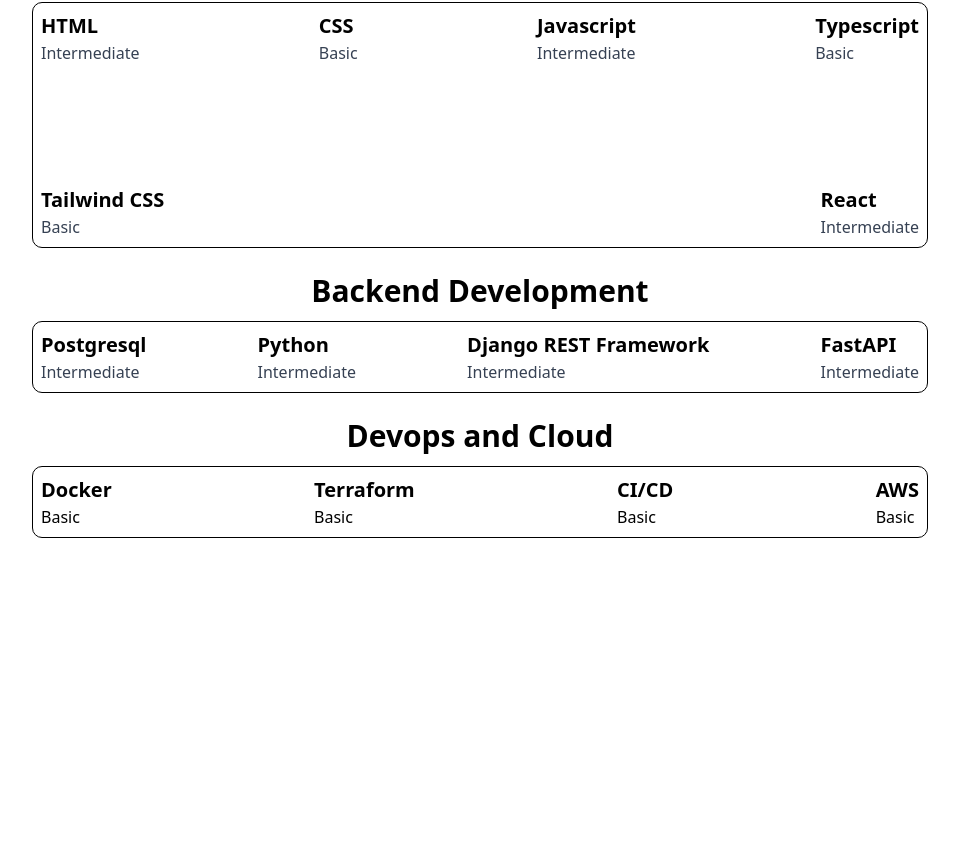
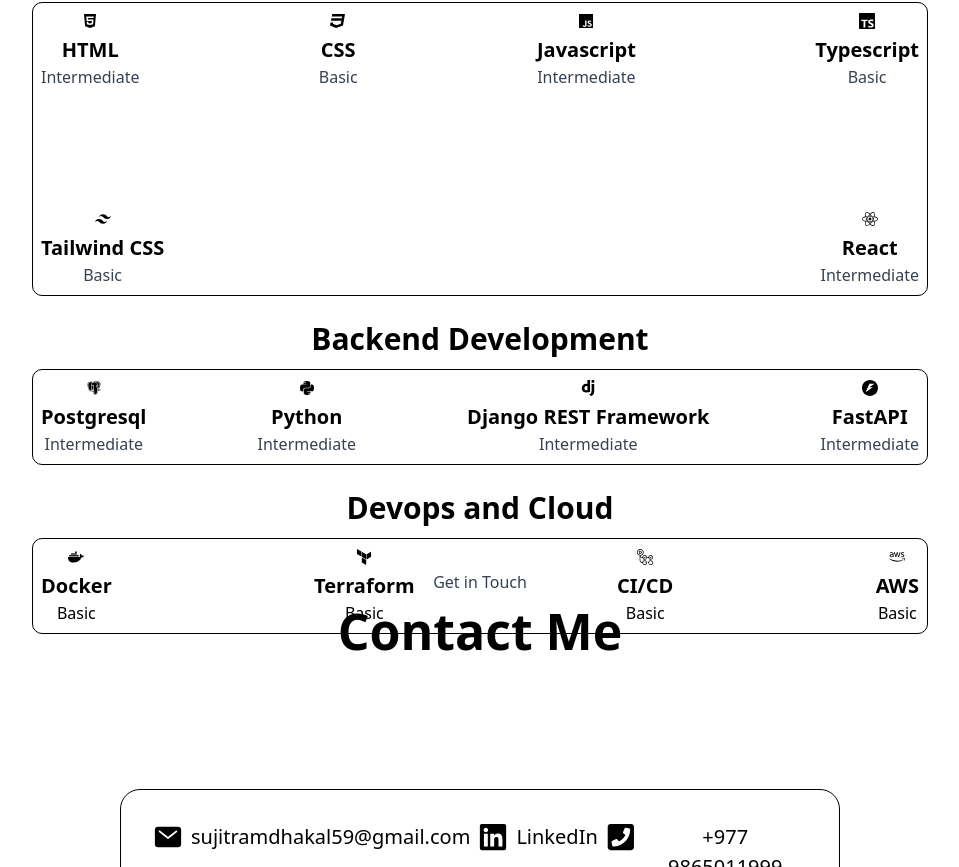
Before and after one commit to sujit-dhakal/portfolio_website, a React (Vite) app in the folder portfolio/: page / in a window 1280 px wide. Shown: the part 1933-2800 px from the top of the page, without its empty margins (160-1119 px from the left). Before the commit the page ends 2471 px from the top, so only its background shows below. Built offline with nearby package versions, Linux system fonts and the light colour scheme.

Commit message:
feat: contact

```diff
--- a/portfolio/src/App.tsx
+++ b/portfolio/src/App.tsx
@@ -2,6 +2,7 @@
 import Hero from "./components/Hero";
 import About from "./components/About";
 import Experience from "./components/Experience";
+import Contact from "./components/Contact";
 
 const App = () => {
   return (
@@ -10,6 +11,7 @@
       <Hero />
       <About />
       <Experience />
+      <Contact />
     </div>
   );
 };
--- a/portfolio/src/components/About.tsx
+++ b/portfolio/src/components/About.tsx
@@ -30,7 +30,7 @@
           </p>
         </div>
       </div>
-      <div className="text-[20px] text-gray-700">
+      <div className="lg:text-[20px] text-gray-700">
         I'm a Full Stack Developer with 1 year of experience and a Bachelor of
         Science in Computer Science and Information Technology. I specialize in
         building web applications using React, Next.js, Django REST Framework,
--- /dev/null
+++ b/portfolio/src/components/Contact.tsx
@@ -0,0 +1,47 @@
+import { FaLinkedin } from "react-icons/fa";
+import { IoMail } from "react-icons/io5";
+import { FaPhoneSquare } from "react-icons/fa";
+
+const Contact = () => {
+  return (
+    <div className="mx-auto lg:pt-10 max-w-[70%] lg:h-screen" id="contact">
+      <div className="text-center mb-30">
+        <p className="text-gray-700">Get in Touch</p>
+        <h1 className="text-[30px] lg:text-[50px] font-bold">Contact Me</h1>
+      </div>
+      <div className="lg:w-[720px] mx-auto border border-solid p-4 lg:p-8 rounded-[20px]">
+        <div className="flex flex-col lg:flex-row lg:justify-between">
+          <div className="mr-2">
+            <button className="flex mb-2">
+              <IoMail size={30} className="mr-2" />
+              <p className="lg:text-[20px]">sujitramdhakal59@gmail.com</p>
+            </button>
+          </div>
+          <div className="mr-2">
+            <button className="flex mb-2">
+              <FaLinkedin size={30} className="mr-2" />
+              <a
+                href="https://www.linkedin.com/in/sujit-ram-dhakal-89243924a/"
+                target="blank"
+                className="lg:text-[20px]"
+              >
+                LinkedIn
+              </a>
+            </button>
+          </div>
+          <div>
+            <button className="flex">
+              <FaPhoneSquare size={30} className="mr-2" />
+              <p className="lg:text-[20px]">+977 9865011999</p>
+            </button>
+          </div>
+        </div>
+      </div>
+      <div className="text-center text-gray-700 mt-[200px] lg:mt-[400px]">
+        Copyright © 2025 Sujit Ram Dhakal. All Rights Reserved.
+      </div>
+    </div>
+  );
+};
+
+export default Contact;
--- a/portfolio/src/components/Experience.tsx
+++ b/portfolio/src/components/Experience.tsx
@@ -1,34 +1,58 @@
+import {
+  FaHtml5,
+  FaCss3,
+  FaReact,
+  FaPython,
+  FaDocker,
+  FaAws,
+} from "react-icons/fa";
+import { IoLogoJavascript } from "react-icons/io5";
+import {
+  SiTypescript,
+  SiTailwindcss,
+  SiFastapi,
+  SiDjango,
+  SiTerraform,
+  SiGithubactions,
+} from "react-icons/si";
+import { BiLogoPostgresql } from "react-icons/bi";
 const Experience = () => {
   const FRONTEND_SKILLS = [
     {
       id: 1,
       name: "HTML",
       level: "Intermediate",
+      icon: <FaHtml5 />,
     },
     {
       id: 2,
       name: "CSS",
       level: "Basic",
+      icon: <FaCss3 />,
     },
     {
       id: 3,
       name: "Javascript",
       level: "Intermediate",
+      icon: <IoLogoJavascript />,
     },
     {
       id: 4,
       name: "Typescript",
       level: "Basic",
+      icon: <SiTypescript />,
     },
     {
       id: 5,
       name: "Tailwind CSS",
       level: "Basic",
+      icon: <SiTailwindcss />,
     },
     {
       id: 6,
       name: "React",
       level: "Intermediate",
+      icon: <FaReact />,
     },
   ];
   const BACKEND_SKILLS = [
@@ -36,21 +60,25 @@
       id: 1,
       name: "Postgresql",
       level: "Intermediate",
+      icon: <BiLogoPostgresql />,
     },
     {
       id: 2,
       name: "Python",
       level: "Intermediate",
+      icon: <FaPython />,
     },
     {
       id: 3,
       name: "Django REST Framework",
       level: "Intermediate",
+      icon: <SiDjango />,
     },
     {
       id: 4,
       name: "FastAPI",
       level: "Intermediate",
+      icon: <SiFastapi />,
     },
   ];
   const DEVOPS_CLOUD_SKILLS = [
@@ -58,26 +86,33 @@
       id: 1,
       name: "Docker",
       level: "Basic",
+      icon: <FaDocker />,
     },
     {
       id: 2,
       name: "Terraform",
       level: "Basic",
+      icon: <SiTerraform />,
     },
     {
       id: 3,
       name: "CI/CD",
       level: "Basic",
+      icon: <SiGithubactions />,
     },
     {
       id: 4,
       name: "AWS",
       level: "Basic",
+      icon: <FaAws />,
     },
   ];
   return (
     <div>
-      <div className="mx-auto lg:pt-10 max-w-[70%] h-screen" id="experience">
+      <div
+        className="mx-auto lg:pt-10 max-w-[70%] mb-[200px] lg:h-screen lg:mb-0"
+        id="experience"
+      >
         <div className="text-center mb-20">
           <p className="text-gray-700">Explore My</p>
           <h1 className="text-[30px] lg:text-[50px] font-bold mb-20">
@@ -91,7 +126,8 @@
             </h1>
             <div className="flex flex-wrap justify-between lg:gap-[120px] border border-solid p-2 rounded-[10px]">
               {FRONTEND_SKILLS.map((skill) => (
-                <div key={skill.id}>
+                <div key={skill.id} className="text-center">
+                  <button>{skill.icon}</button>
                   <h1 className="text-[20px] font-bold">{skill.name}</h1>
                   <p className="text-gray-700">{skill.level}</p>
                 </div>
@@ -104,7 +140,8 @@
             </h1>
             <div className="flex flex-wrap justify-between border border-solid p-2 rounded-[10px]">
               {BACKEND_SKILLS.map((skill) => (
-                <div key={skill.id}>
+                <div key={skill.id} className="text-center">
+                  <button>{skill.icon}</button>
                   <h1 className="text-[20px] font-bold">{skill.name}</h1>
                   <p className="text-gray-700">{skill.level}</p>
                 </div>
@@ -117,7 +154,8 @@
             </h1>
             <div className="flex flex-wrap justify-between lg:gap-[120px] border border-solid p-2 rounded-[10px]">
               {DEVOPS_CLOUD_SKILLS.map((skill) => (
-                <div key={skill.id}>
+                <div key={skill.id} className="text-center">
+                  <button>{skill.icon}</button>
                   <h1 className="text-[20px] font-bold">{skill.name}</h1>
                   <p>{skill.level}</p>
                 </div>
--- a/portfolio/src/components/Hero.tsx
+++ b/portfolio/src/components/Hero.tsx
@@ -30,7 +30,7 @@
             </a>
           </button>
           <button className="w-[200px] p-2 bg-black text-white border border-solid rounded-[20px] mb-2">
-            Contact Info
+            <a href="#contact">Contact Info</a>
           </button>
         </div>
         <div>
```
Also changed, not shown: portfolio/src/components/Projects.tsx (added).
